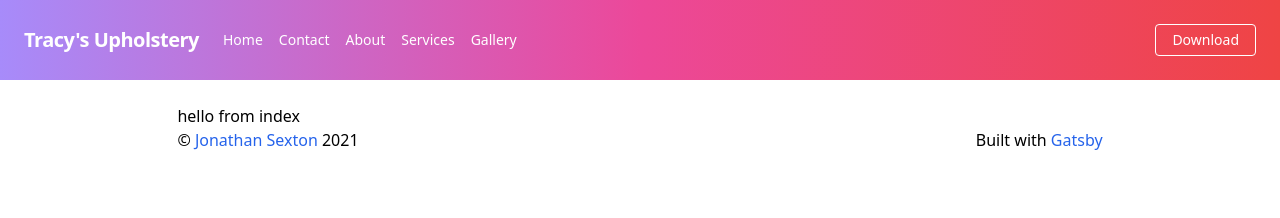
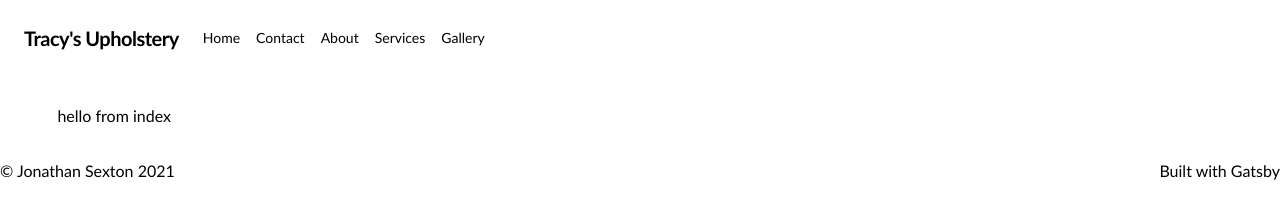
Before and after one commit to JS-goose/tracysupholstery, a Gatsby site in the folder v2/: page / in a window 1280 px wide. Built offline with nearby package versions, Linux system fonts and the light colour scheme; Gatsby itself is replaced by a stand-in of ours.

Commit message:
layout and config updates

```diff
--- a/v2/src/components/header.js
+++ b/v2/src/components/header.js
@@ -6,8 +6,8 @@ function Header({ siteTitle }) {
   const [isExpanded, toggleExpansion] = useState(false)
 
   return (
-    <nav className="flex flex-wrap items-center justify-between p-6 mb-6 bg-gradient-to-r from-purple-400 via-pink-500 to-red-500">
-      <div className="flex items-center flex-shrink-0 mr-6 text-white">
+    <nav className="flex flex-wrap items-center justify-between p-6 mb-6">
+      <div className="flex items-center flex-shrink-0 mr-6 text-black">
         <span className="text-xl font-semibold tracking-tight">
           {siteTitle}
         </span>
@@ -15,7 +15,7 @@ function Header({ siteTitle }) {
       <div className="block lg:hidden">
         <button
           onClick={() => toggleExpansion(!isExpanded)}
-          className="flex items-center px-3 py-2 text-white border border-white rounded hover:text-white hover:border-white"
+          className="flex items-center px-3 py-2 text-black border border-white rounded hover:text-myTeal hover:border-white"
         >
           <svg
             className="w-3 h-3 fill-current"
@@ -35,36 +35,29 @@ function Header({ siteTitle }) {
           <Link
             to={`/`}
             href="#responsive-header"
-            className="block mt-4 mr-4 text-white lg:inline-block lg:mt-0 hover:text-white">
+            className="block mt-4 mr-4 text-black lg:inline-block lg:mt-0 hover:text-myTeal">
             Home
           </Link>
           <Link
             to={`/contact`}
-            className="block mt-4 mr-4 text-white lg:inline-block lg:mt-0 hover:text-white">
+            className="block mt-4 mr-4 text-black lg:inline-block lg:mt-0 hover:text-myTeal">
             Contact
           </Link>
           <Link
             to={`/about`}
-            className="block mt-4 mr-4 text-white lg:inline-block lg:mt-0 hover:text-white">
+            className="block mt-4 mr-4 text-black lg:inline-block lg:mt-0 hover:text-myTeal">
             About
           </Link>
           <Link
             to={`/services`}
-            className="block mt-4 mr-4 text-white lg:inline-block lg:mt-0 hover:text-white">
+            className="block mt-4 mr-4 text-black lg:inline-block lg:mt-0 hover:text-myTeal">
             Services
           </Link>
           <Link
             to={`/gallery`}
-            className="block mt-4 mr-4 text-white lg:inline-block lg:mt-0 hover:text-white">
+            className="block mt-4 mr-4 text-black lg:inline-block lg:mt-0 hover:text-myTeal">
             Gallery
           </Link>
-        </div>
-        <div>
-          <a
-            href="#download"
-            className="inline-block px-4 py-2 mt-4 text-sm leading-none text-white border border-white rounded hover:border-transparent hover:text-black hover:bg-white lg:mt-0">
-            Download
-          </a>
         </div>
       </div>
     </nav>
--- a/v2/src/components/layout.css
+++ /dev/null
@@ -1,17 +0,0 @@
-@tailwind base;
-
-h1 {
-  @apply text-2xl;
-}
-h2 {
-  @apply text-xl;
-}
-h3 {
-  @apply text-lg;
-}
-a {
-  @apply text-blue-600;
-}
-
-@tailwind components;
-@tailwind utilities;
--- a/v2/src/components/layout.js
+++ b/v2/src/components/layout.js
@@ -4,7 +4,7 @@ import { useStaticQuery, graphql } from "gatsby"
 
 import Header from "./header"
 import Footer from "./footer"
-import "./layout.css"
+import "../styles/layout.css"
 
 const Layout = ({ children }) => {
   const data = useStaticQuery(graphql`
@@ -20,16 +20,8 @@ const Layout = ({ children }) => {
   return (
     <>
       <Header siteTitle={data.site.siteMetadata.title} />
-      <div
-        style={{
-          margin: `0 auto`,
-          maxWidth: 960,
-          padding: `0 1.0875rem 1.45rem`,
-        }}
-      >
-        <main>{children}</main>
-        <Footer />
-      </div>
+      <main>{children}</main>
+      <Footer />
     </>
   )
 }
--- /dev/null
+++ b/v2/src/styles/layout.css
@@ -0,0 +1,77 @@
+@tailwind base;
+/*! purgecss start ignore */
+@tailwind base;
+@tailwind components;
+/*! purgecss end ignore */
+@tailwind utilities;
+
+:root {
+  --teal: #56caee;
+  --darkTeal: #6ca89a8c;
+  --rust: #8f4700;
+  --lightRust: #db832c;
+  --darkRust: #211100;
+}
+
+/* Firefox only - for now */
+* {
+  scrollbar-width: thin;
+  box-sizing: border-box;
+  line-height: 2;
+}
+
+/* Chrome/Edge/Safari */
+*::-webkit-scrollbar {
+  width: 12px;
+}
+
+*::-webkit-scrollbar-thumb {
+  border-radius: 2px;
+}
+
+body,
+html {
+  scroll-behavior: smooth;
+  font-size: 14px;
+  font-family: "Gill Sans", sans-serif, system-ui, -apple-system !important;
+  display: flex;
+  flex-direction: column;
+  overflow-x: hidden;
+}
+
+body section {
+  /* width: calc(100vw - 10px); */
+  width: 100vw;
+}
+
+main {
+  margin: 0 auto;
+  max-width: 1200px;
+  padding: 0 1.0875rem 1.45rem;
+}
+
+h1,
+h2,
+h3,
+h4,
+h5,
+h6 {
+  font-weight: bold;
+}
+
+@media screen and (min-width: 1024px) {
+  body,
+  html {
+    font-size: 18px;
+  }
+}
+
+@media screen and (min-width: 768px) {
+  body,
+  html {
+    font-size: 16px;
+  }
+}
+
+@tailwind components;
+@tailwind utilities;
--- a/v2/tailwind.config.js
+++ b/v2/tailwind.config.js
@@ -1,9 +1,19 @@
 // tailwind.config.js
 module.exports = {
-  future: {},
-  purge: [],
+  future: {
+    removeDeprecatedGapUtilities: true,
+  },
+  purge: ["./src/**/*.js"],
   theme: {
-    extend: {},
+    extend: {
+      color: {
+        myTeal: `#56caee`,
+        myDarkTeal: `#6ca89a8c`,
+        myRust: `#8F4700`,
+        myLightRust: `#DB832C`,
+        myDarkRust: `#211100`
+      }
+    },
   },
   variants: {},
   plugins: [],
```
